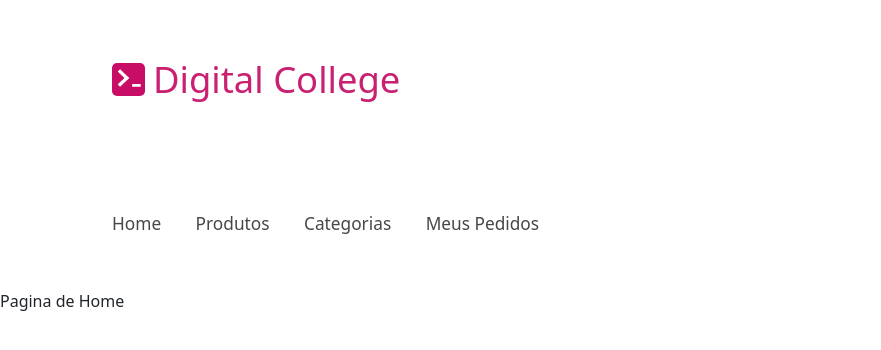
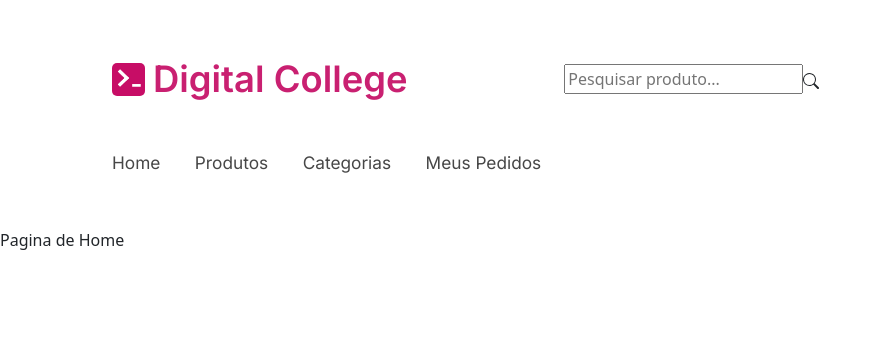
Before and after one commit to CarolinaVirginio/projeto-final-front, a React (Create React App) app: page / in a window 1280 px wide. Shown: the top 350 px of the page, without its empty margins (0-881 px from the left). Built offline with nearby package versions, Linux system fonts and the light colour scheme.

Commit message:
Importando React Icons e fonte Inter, trocando class por className, importando ícone de lupa (search) e ajustando font-family dos textos.

```diff
--- a/package.json
+++ b/package.json
@@ -9,6 +9,7 @@
     "bootstrap": "^5.3.0-alpha1",
     "react": "^18.2.0",
     "react-dom": "^18.2.0",
+    "react-icons": "^4.8.0",
     "react-router-dom": "^6.8.2",
     "react-scripts": "5.0.1",
     "web-vitals": "^2.1.4"
--- a/public/index.html
+++ b/public/index.html
@@ -24,6 +24,9 @@
       work correctly both with client-side routing and a non-root public URL.
       Learn how to configure a non-root public URL by running `npm run build`.
     -->
+    <link rel="preconnect" href="https://fonts.googleapis.com">
+    <link rel="preconnect" href="https://fonts.gstatic.com" crossorigin>
+    <link href="https://fonts.googleapis.com/css2?family=Inter:wght@100;200;300;400;500;600;700;800;900&display=swap" rel="stylesheet">
     <title>React App</title>
   </head>
   <body>
--- a/src/components/Menu/index.jsx
+++ b/src/components/Menu/index.jsx
@@ -1,10 +1,10 @@
 import {Link} from "react-router-dom";
 
-import styles from './styles.css';
+import './styles.css';
 
 export default function Menu() {
     return (
-        <div class="menu">
+        <div className="menu">
             <Link to="/">Home</Link>
             <Link to="/produtos">Produtos</Link>
             <Link to="/categorias">Categorias</Link>
--- a/src/components/Menu/styles.css
+++ b/src/components/Menu/styles.css
@@ -1,6 +1,6 @@
 .menu {
     background-color: white;
-    padding: 52px 112px;
+    padding: 0 112px 52px 112px;
 }
 
 .menu > a {
@@ -8,4 +8,5 @@
     margin-right: 34.48px;
     color: #474747;
     font-size: 17.28px;
+    font-family: Inter;
 }
--- a/src/components/Navbar/index.jsx
+++ b/src/components/Navbar/index.jsx
@@ -1,16 +1,23 @@
 import {Link} from "react-router-dom";
 
-import styles from './styles.css';
+import { BsSearch } from "react-icons/bs";
+
+import './styles.css';
 
 import logo from '../../img/logo-digital-college.png'
 
 export default function Navbar() {
     return (
-        <nav class="navbar">
+        <nav className="navbar">
             <Link to="/">
-                <img src={logo} alt="Digital College" class="logo" />
+                <img src={logo} alt="Digital College" className="logo" />
                 <span>Digital College</span>
             </Link>
+
+            <div className="input-container">
+                <input type="text" placeholder="Pesquisar produto..." />
+                <BsSearch />
+            </div>
         </nav>
     )
 }
--- a/src/components/Navbar/styles.css
+++ b/src/components/Navbar/styles.css
@@ -1,6 +1,6 @@
 .navbar {
     background-color: white;
-    padding: 52px 112px;
+    padding: 52px 112px 43.2px 112px;
 }
 
 .navbar > a {
@@ -19,4 +19,10 @@
 .navbar > a > span {
     font-size: 36.4px;
     color: #C92071;
+    font-family: Inter;
+    font-weight: 600;
 }
+
+.navbar > .input-container {
+    width: 603.72px;
+}
```
Also changed, not shown: src/App.js (line endings or trailing spaces), 1 other file (tests, documents, lock files or other folders).
